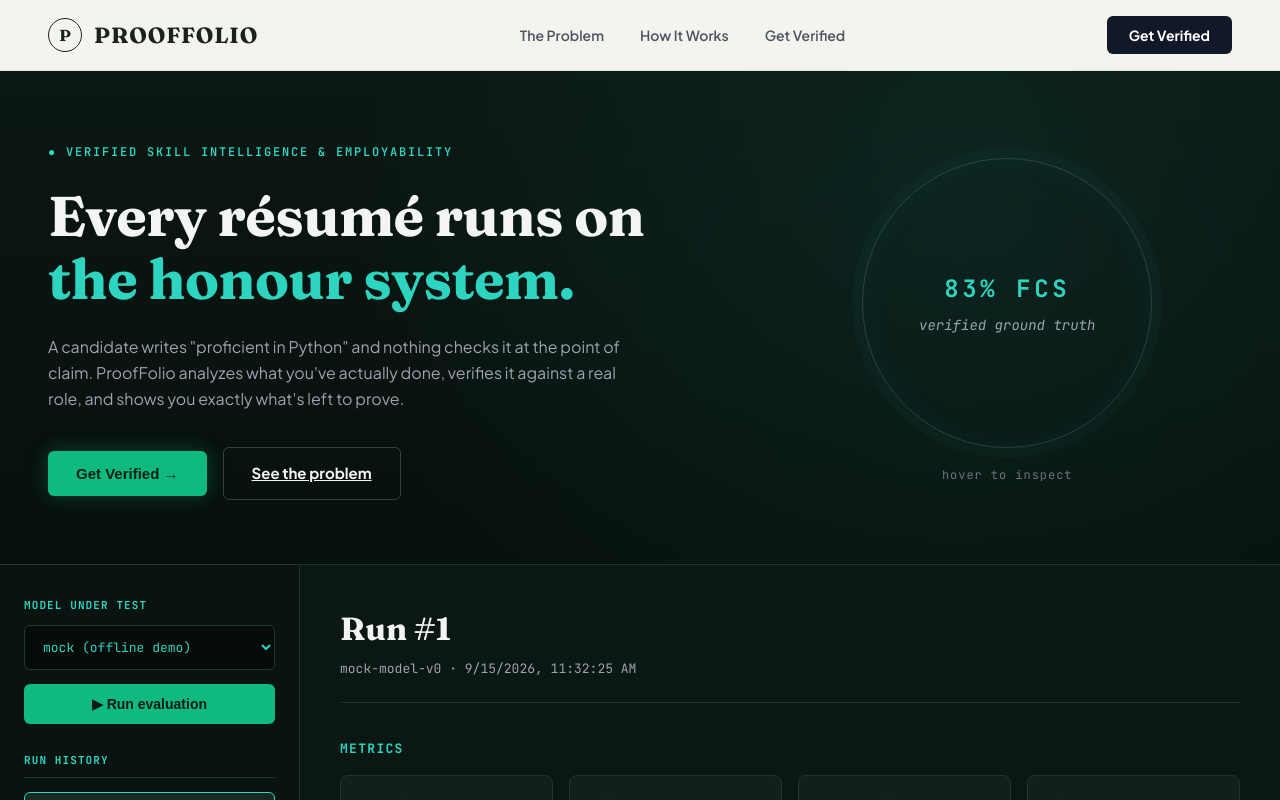
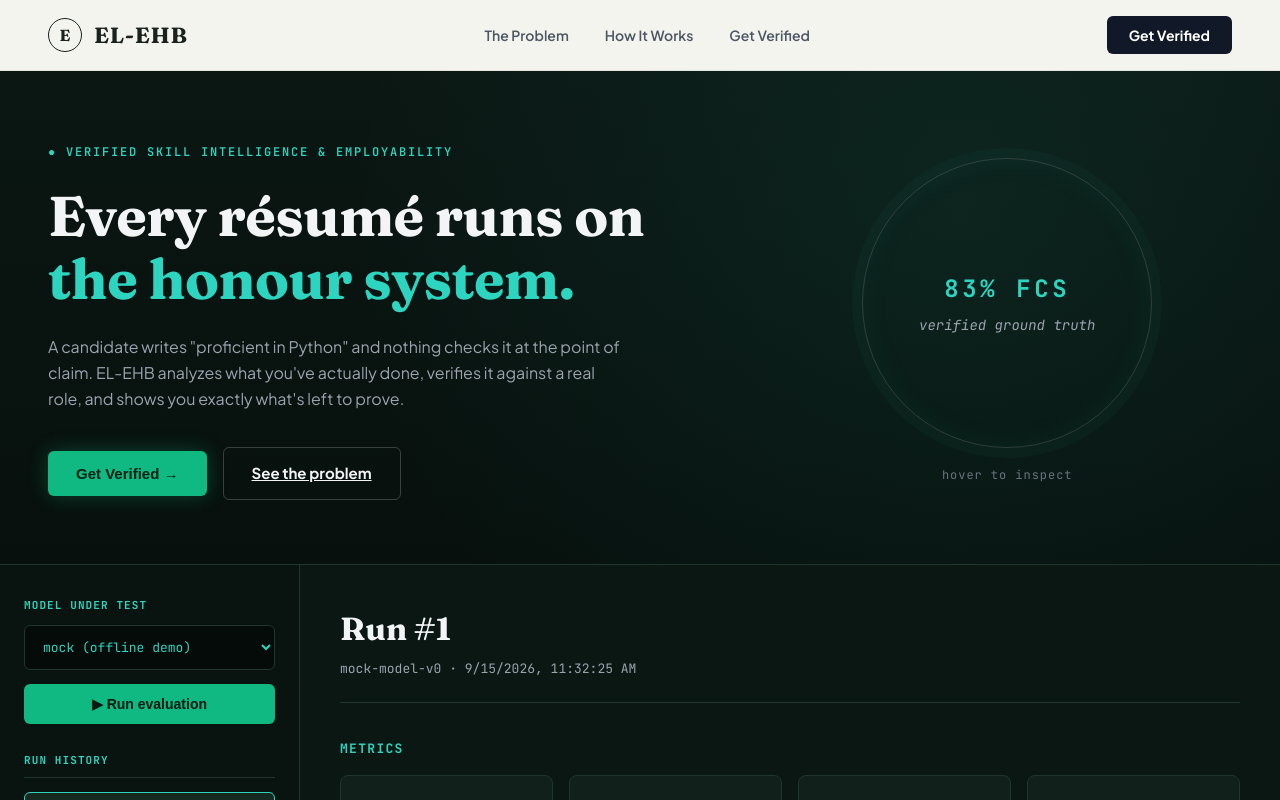
Before and after one commit to poorwhashreetcs25-svg/ELEHB, a React (Vite) app in the folder frontend-react/: page / in a window 1280 px wide. Shown: the top 800 px of the page. Built offline with nearby package versions, Linux system fonts and the light colour scheme; no server answers; a web font is replaced by a local one.

Commit message:
Update brand title heading from PROOFFOLIO to EL-EHB

```diff
--- a/frontend-react/src/App.jsx
+++ b/frontend-react/src/App.jsx
@@ -161,8 +161,8 @@ export default function App() {
       {/* ---------------- Top Navbar ---------------- */}
       <header className="top-nav">
         <a href="#hero" className="brand-logo">
-          <div className="brand-badge">P</div>
-          <span className="brand-title">PROOFFOLIO</span>
+          <div className="brand-badge">E</div>
+          <span className="brand-title">EL-EHB</span>
         </a>
 
         <nav className="nav-links">
@@ -188,7 +188,7 @@ export default function App() {
           </h1>
 
           <p className="hero-sub">
-            A candidate writes "proficient in Python" and nothing checks it at the point of claim. ProofFolio analyzes what you've actually done, verifies it against a real role, and shows you exactly what's left to prove.
+            A candidate writes "proficient in Python" and nothing checks it at the point of claim. EL-EHB analyzes what you've actually done, verifies it against a real role, and shows you exactly what's left to prove.
           </p>
 
           <div className="hero-cta-group">
```
